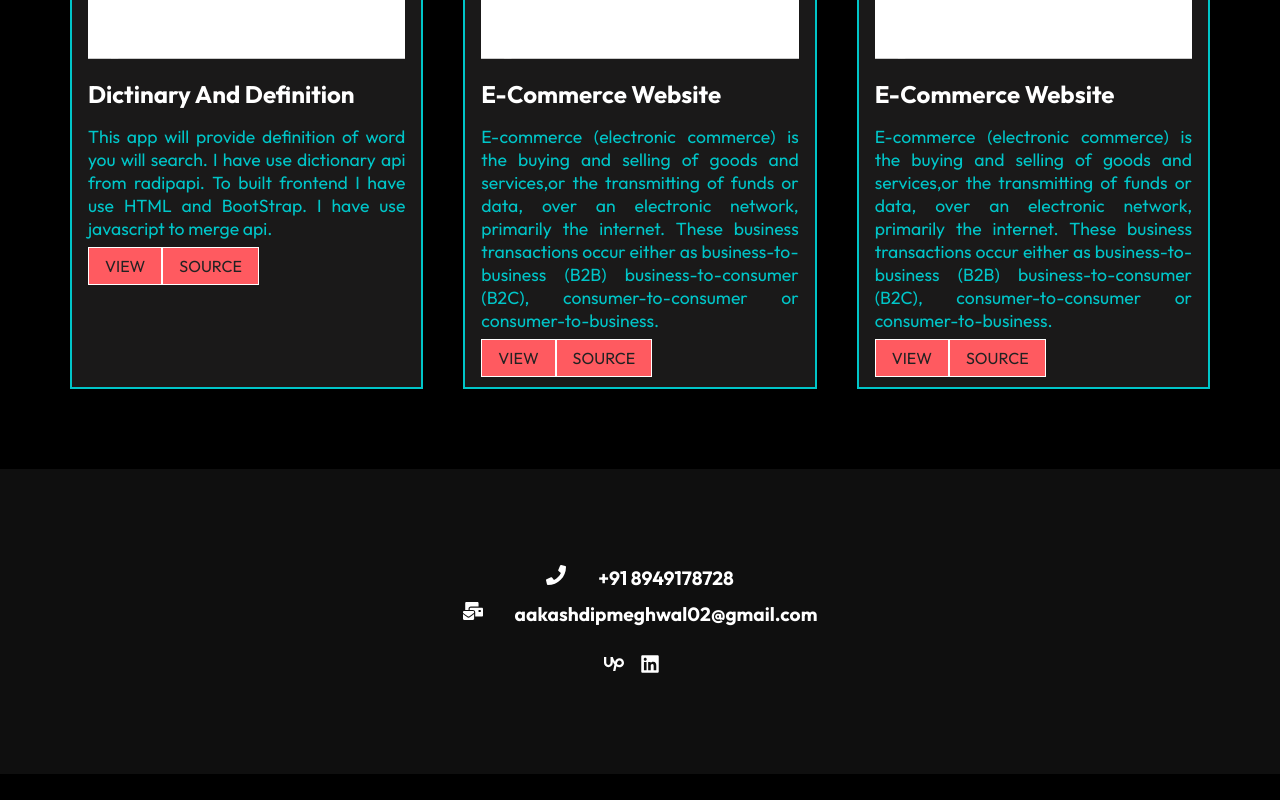
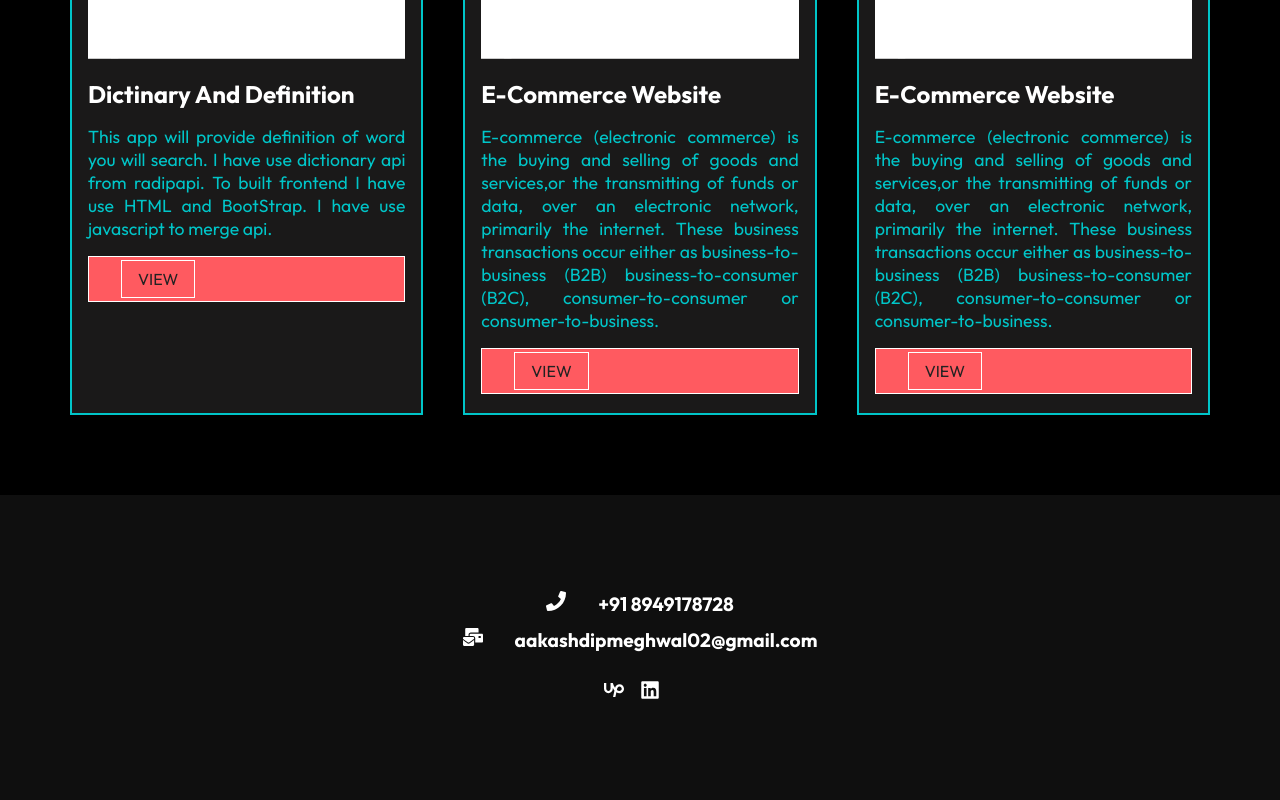
Before and after one commit to Aakasdeep02/aakashdipprotfolio, a React (Create React App) app: page / in a window 1280 px wide. Shown: the part 1061-1861 px from the top of the page. Before the commit the page ends 1835 px from the top, so only its background shows below. Built offline with nearby package versions, Linux system fonts and the light colour scheme; a web font is replaced by a local one.

Commit message:
changes in css

```diff
--- a/src/components/Workcard.js
+++ b/src/components/Workcard.js
@@ -13,7 +13,6 @@ const Workcard = (props) => {
                 <p>{props.text}</p>
                 <div className="pro-btn">
                     <NavLink to={props.view} className="btn">View</NavLink>
-                    <NavLink to={props.view} className="btn">Source</NavLink>
                 </div>
             </div>
         </div>
--- a/src/index.css
+++ b/src/index.css
@@ -37,3 +37,20 @@ ul{
   color: #fff;
   transition: 0.35;
 }
+
+.pro-btn {
+  padding: 12px 32px;
+  font-size: 1rem;
+  text-transform: uppercase;
+  background: rgba(255, 255, 255, 0.2);
+  color: rgb(255, 90, 96);
+  border: 1px solid #fff;
+  font-size: 600;
+  cursor: pointer;
+}
+
+.pro-btn {
+  background: rgb(255, 90, 96);
+  color: rgba(255, 255, 255, 0.2);
+  transition: 0.35;
+}
```
